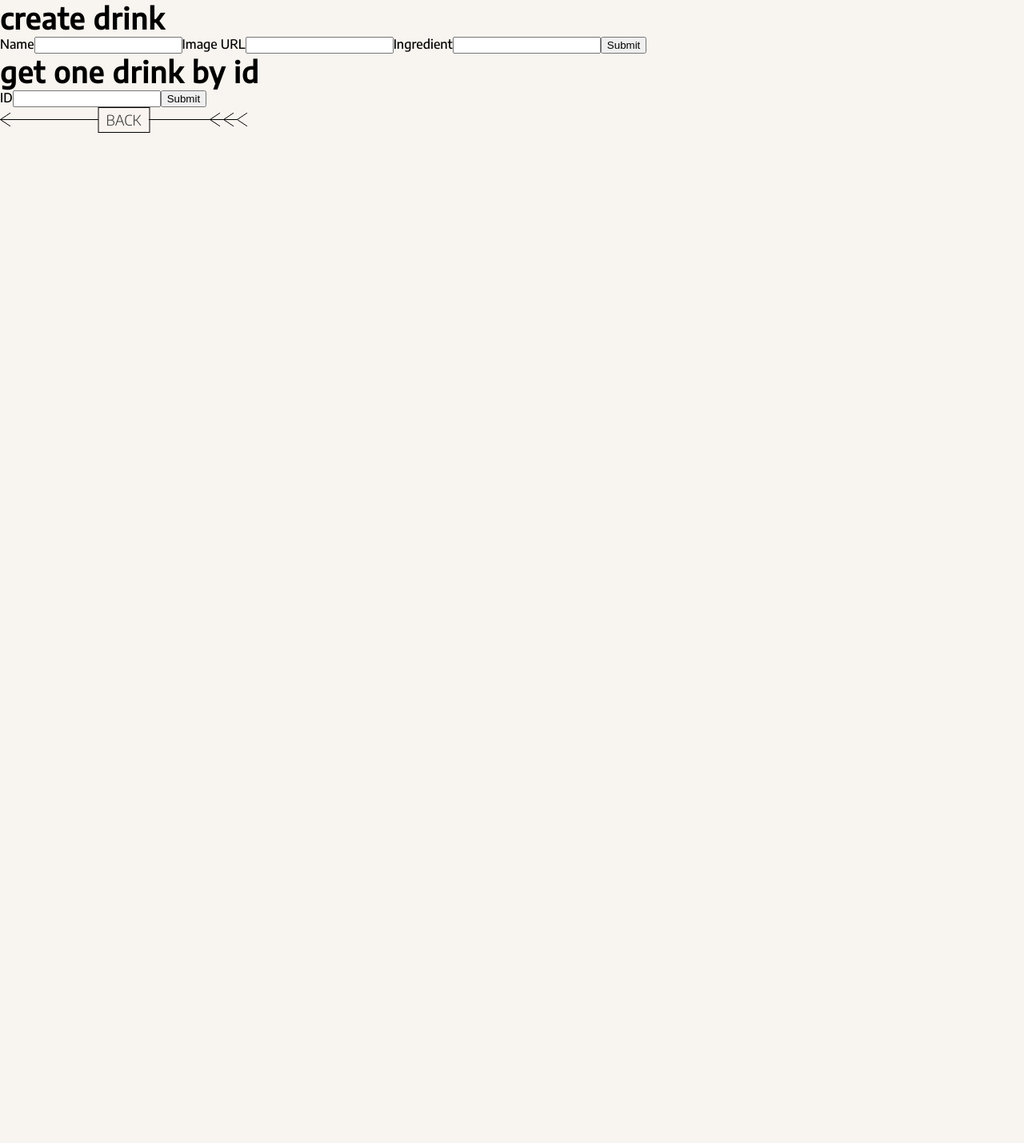
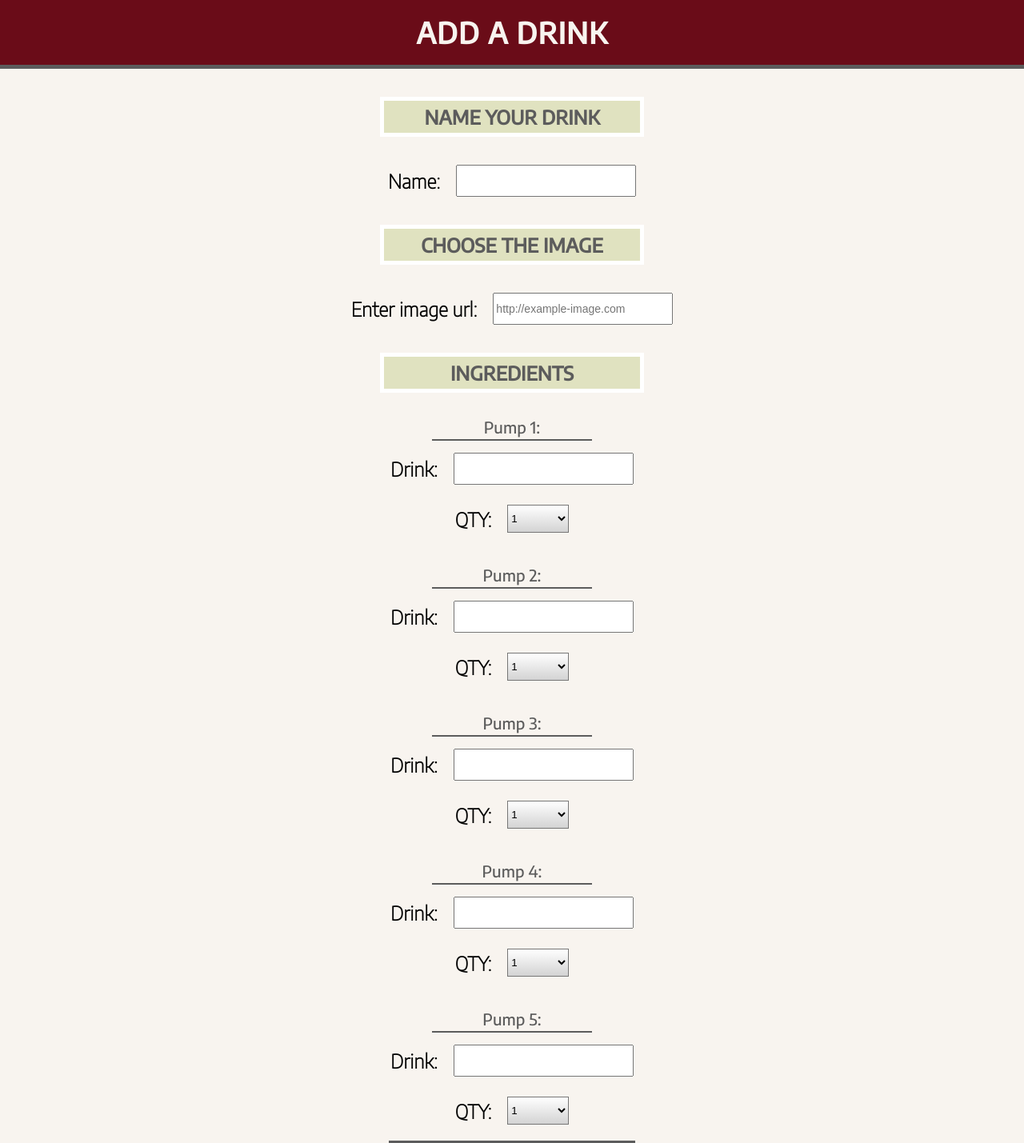
Before and after one commit to DLopez6877/drinken, an Angular app: page /add-drink in a window 1280 px wide. Shown: the top 1429 px of the page at 80% size. Before the commit the page ends 800 px from the top, so only its background shows below. Built offline with nearby package versions, Linux system fonts and the light colour scheme; no server answers.

Commit message:
style add drink component

```diff
--- a/src/app/add-drink/add-drink.component.html
+++ b/src/app/add-drink/add-drink.component.html
@@ -1,17 +1,165 @@
-<h1>create drink</h1>
+<div class="section-header">
+  <h1>ADD A DRINK</h1>
+</div>
 <form #addDrinkForm="ngForm" (ngSubmit)="createDrink(addDrinkForm); false">
-  <label for="name">Name</label>
-  <input type="text" name="name" ngModel>
-  <label for="img">Image URL</label>
-  <input type="text" name="img" ngModel>
-  <label for="ingredients">Ingredient</label>
-  <input type="text" name="ingredients" ngModel>
-  <button type="submit">Submit</button>
+  <!-- NAME -->
+  <div class="section-title">
+    <h2>NAME YOUR DRINK</h2>
+  </div>
+  <div class="form-control">
+    <h2 for="name">Name:</h2>
+    <input type="text" name="name" ngModel>
+  </div>
+
+  <!-- IMAGE -->
+  <div class="section-title">
+    <h2>CHOOSE THE IMAGE</h2>
+  </div>
+  <div class="form-control">
+    <h2>Enter image url:</h2>
+    <input type="text" name="img" ngModel placeholder="http://example-image.com">
+  </div>
+
+  <!-- INGREDIENTS -->
+  <div class="section-title">
+    <h2>INGREDIENTS</h2>
+  </div>
+
+  <div class="pump">
+    <div class="pump-title">
+      <p>Pump 1:</p>
+      <div class="hr"></div>
+    </div>
+    <div class="form-control">
+      <h2>Drink:</h2>
+      <input type="text" name="ingredients" ngModel>
+    </div>
+    <div class="form-control">
+      <h2>QTY:</h2>
+      <select class="select-amount">
+        <option>1</option>
+        <option>2</option>
+        <option>3</option>
+        <option>4</option>
+        <option>5</option>
+        <option>6</option>
+        <option>7</option>
+        <option>8</option>
+        <option>9</option>
+        <option>10</option>
+      </select>
+    </div>
+  </div> <!-- /pump -->
+
+  <div class="pump">
+    <div class="pump-title">
+      <p>Pump 2:</p>
+      <div class="hr"></div>
+    </div>
+    <div class="form-control">
+      <h2>Drink:</h2>
+      <input type="text" name="drink" value="{{selectedDrink?.name}}">
+    </div>
+    <div class="form-control">
+      <h2>QTY:</h2>
+      <select class="select-amount">
+        <option>1</option>
+        <option>2</option>
+        <option>3</option>
+        <option>4</option>
+        <option>5</option>
+        <option>6</option>
+        <option>7</option>
+        <option>8</option>
+        <option>9</option>
+        <option>10</option>
+      </select>
+    </div>
+  </div> <!-- /pump -->
+
+  <div class="pump">
+    <div class="pump-title">
+      <p>Pump 3:</p>
+      <div class="hr"></div>
+    </div>
+    <div class="form-control">
+      <h2>Drink:</h2>
+      <input type="text" name="drink" value="{{selectedDrink?.name}}">
+    </div>
+    <div class="form-control">
+      <h2>QTY:</h2>
+      <select class="select-amount">
+        <option>1</option>
+        <option>2</option>
+        <option>3</option>
+        <option>4</option>
+        <option>5</option>
+        <option>6</option>
+        <option>7</option>
+        <option>8</option>
+        <option>9</option>
+        <option>10</option>
+      </select>
+    </div>
+  </div> <!-- /pump -->
+
+  <div class="pump">
+    <div class="pump-title">
+      <p>Pump 4:</p>
+      <div class="hr"></div>
+    </div>
+    <div class="form-control">
+      <h2>Drink:</h2>
+      <input type="text" name="drink" value="{{selectedDrink?.name}}">
+    </div>
+    <div class="form-control">
+      <h2>QTY:</h2>
+      <select class="select-amount">
+        <option>1</option>
+        <option>2</option>
+        <option>3</option>
+        <option>4</option>
+        <option>5</option>
+        <option>6</option>
+        <option>7</option>
+        <option>8</option>
+        <option>9</option>
+        <option>10</option>
+      </select>
+    </div>
+  </div> <!-- /pump -->
+
+  <div class="pump">
+    <div class="pump-title">
+      <p>Pump 5:</p>
+      <div class="hr"></div>
+    </div>
+    <div class="form-control">
+      <h2>Drink:</h2>
+      <input type="text" name="drink" value="{{selectedDrink?.name}}">
+    </div>
+    <div class="form-control">
+      <h2>QTY:</h2>
+      <select class="select-amount">
+        <option>1</option>
+        <option>2</option>
+        <option>3</option>
+        <option>4</option>
+        <option>5</option>
+        <option>6</option>
+        <option>7</option>
+        <option>8</option>
+        <option>9</option>
+        <option>10</option>
+      </select>
+    </div>
+  </div> <!-- /pump -->
+
+  <div class="loading-button">
+    <button type="submit" id="loading-checkbox"></button>
+    <label for="loading-checkbox"></label>
+  </div>
+
+  <div class="back-button" (click)="goBack()">BACK</div>
+
 </form>
-<h1>get one drink by id</h1>
-<form #getDrinkForm="ngForm" (ngSubmit)="getOneDrink(getDrinkForm); false">
-  <label for="id">ID</label>
-  <input type="text" name="id" ngModel>
-  <button type="submit">Submit</button>
-</form>
-<div class="back-button" (click)="goBack()">BACK</div>
--- a/src/app/add-drink/add-drink.component.scss
+++ b/src/app/add-drink/add-drink.component.scss
@@ -1,5 +1,75 @@
 @import '../../abstracts';
+
+.section-header {
+  @extend %section-header;
+}
+
+form {
+  @extend %container;
+  @extend %center;
+  flex-direction: column;
+  > * {
+    margin: 15px 0;
+  }
+  .loading-button {
+    @include loading-button("save changes", "changes made", 1s);
+    margin: 40px 0;
+    align-self: center;
+    transform: translateX(5px);
+  }
+}
+
+.section-title {
+  @extend %section-title;
+}
+
+.pump {
+  display: flex;
+  flex-direction: column;
+}
+
+.pump-title {
+  width: 200px;
+  align-self: center;
+  p {
+    text-align: center;
+    font-size: 20px;
+    margin: 0 auto 3px auto;
+    color: $dark-color;
+  }
+  .hr {
+    width: 200px;
+    height: 2px;
+    background-color: $dark-color;
+    margin: 0 auto;
+  }
+}
+
+.form-control {
+  display: flex;
+  justify-content: center;
+  margin: 10px 0;
+  h2 {
+    font-family: es-thin;
+    margin: 0;
+    align-self: center;
+  }
+  input {
+    margin: 5px 0 5px 20px;
+    width: 225px;
+    height: 40px;
+    font-size: 14px;
+    color: $dark-color;
+  }
+  select {
+    width: 77px;
+    height: 35px;
+    @include linear-gradient(white, lightgrey);
+    margin-left: 20px;
+  }
+}
 
 .back-button {
   @extend %back-button;
+  align-self: center;
 }
--- a/src/app/edit-drink/edit-drink.component.html
+++ b/src/app/edit-drink/edit-drink.component.html
@@ -14,13 +14,23 @@
 
   <button type="button" class="delete" (click)="deleteDrink()">DELETE</button>
 
+  <!-- NAME -->
+  <div class="section-title">
+    <h2>NAME YOUR DRINK</h2>
+  </div>
+  <div class="form-control">
+    <h2 for="name">Name:</h2>
+    <input type="text" name="name" ngModel>
+  </div>
+
   <!-- IMAGE -->
   <div class="section-title">
     <h2>CHOOSE IMAGE</h2>
   </div>
-
-  <label for="image">Enter image url:</label>
-  <input type="text" name="image" value="{{selectedDrink?.img}}" placeholder="http://example-image.com">
+  <div class="form-control">
+    <h2>Enter image url:</h2>
+    <input type="text" name="image" value="{{selectedDrink?.img}}" placeholder="http://example-image.com">
+  </div>
 
   <!-- INGREDIENTS -->
   <div class="section-title">
--- a/src/app/edit-drink/edit-drink.component.scss
+++ b/src/app/edit-drink/edit-drink.component.scss
@@ -5,8 +5,8 @@
 }
 
 form {
-@extend %container;
-  display: flex;
+  @extend %container;
+  @extend %center;
   flex-direction: column;
   > * {
     margin: 15px 0;
```
